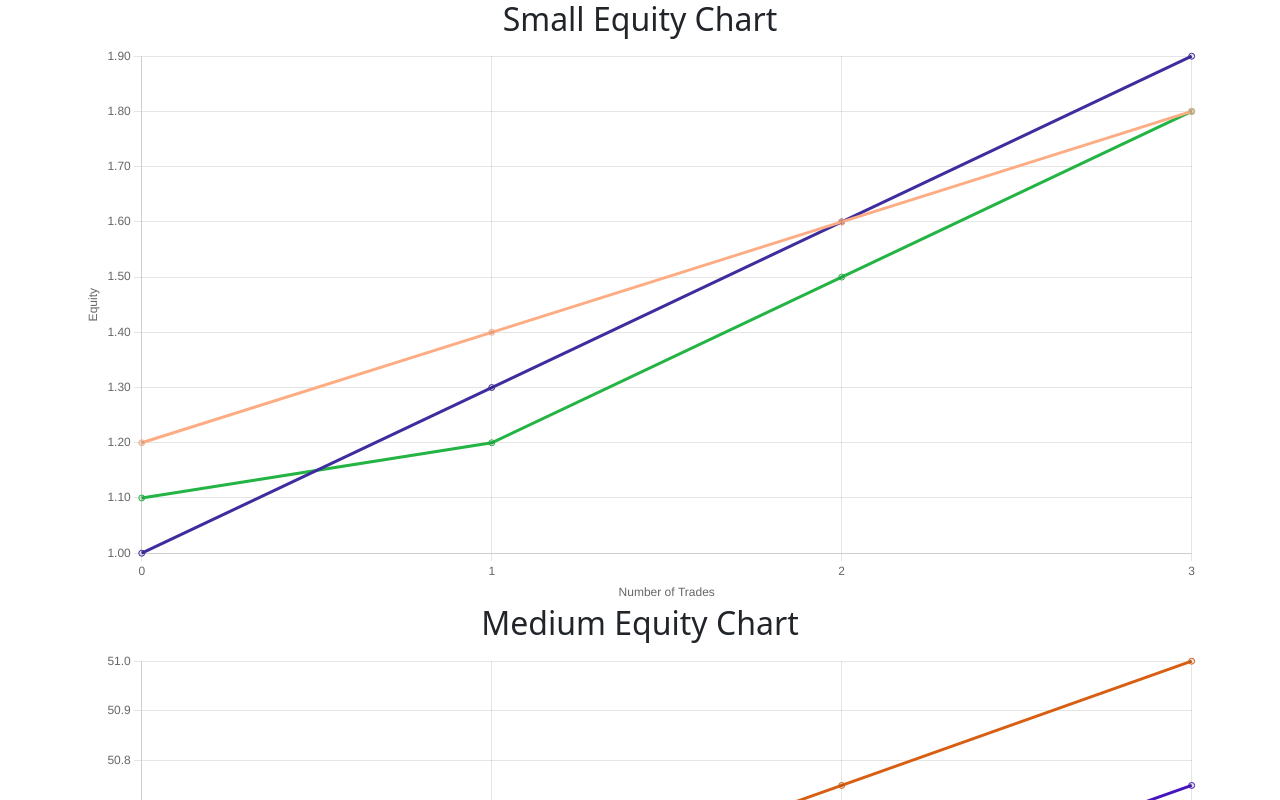
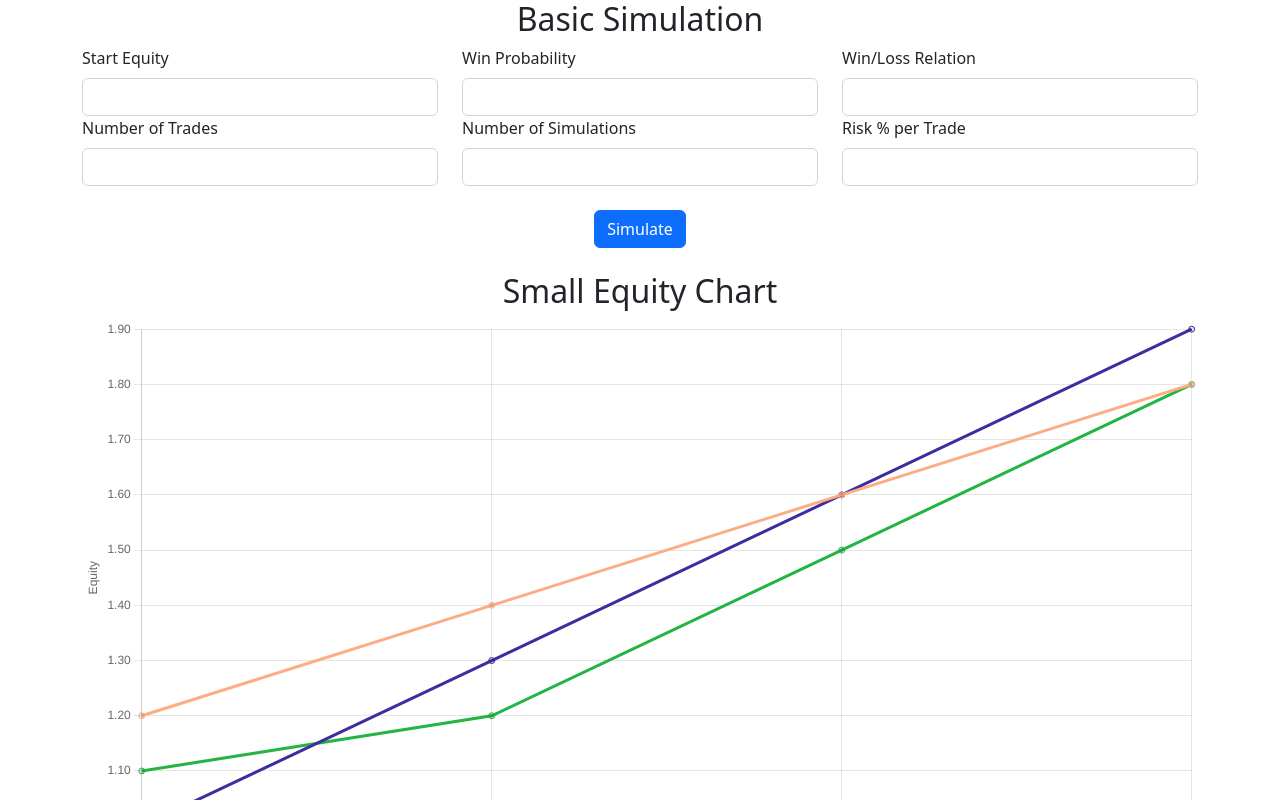
Before and after one commit to Hedgineering/MonteCarlo, a React (Vite) app in the folder client/: page / in a window 1280 px wide. Shown: the top 800 px of the page. Built offline with nearby package versions, Linux system fonts and the light colour scheme.

Commit message:
added form for basic simulation

```diff
--- a/client/src/App.tsx
+++ b/client/src/App.tsx
@@ -1,13 +1,15 @@
 import 'bootstrap/dist/css/bootstrap.min.css';
-import { useState } from 'react'
+import { useState, useEffect } from 'react'
 import reactLogo from './assets/react.svg'
 import sampleData from './sample-data/sampleEquity.json'
 import EquityChart from './components/EquityChart'
-import { useEffect } from 'react'
 import { Container } from 'react-bootstrap'
+import SimulationForm from './components/SimulationForm';
 
 const App: React.FC = () => {
   const [isReady, setIsReady] = useState(false);
+  const [data, setData] = useState<number[][]>([]);
+
   const smallData  : number[][] = JSON.parse(JSON.stringify(sampleData))["small"];
   const mediumData : number[][] = JSON.parse(JSON.stringify(sampleData))["medium"];
   const largeData  : number[][] = JSON.parse(JSON.stringify(sampleData))["large"];
@@ -23,6 +25,9 @@ const App: React.FC = () => {
 
   return (
     <Container>
+      <h2 className='text-center'>Basic Simulation</h2>
+      <SimulationForm setData={setData}/>
+
       <h2 className='text-center'>Small Equity Chart</h2>
       <EquityChart data={smallData} />
 
--- /dev/null
+++ b/client/src/components/SimulationForm.tsx
@@ -0,0 +1,117 @@
+import React, { useState } from "react";
+import { Form, Button } from "react-bootstrap";
+import { Row, Col } from "react-bootstrap";
+
+type SimulationFormProps = {
+  setData: React.Dispatch<React.SetStateAction<number[][]>>;
+};
+
+const SimulationForm: React.FC<SimulationFormProps> = ({ setData }) => {
+  const [startEquity, setStartEquity] = useState("");
+  const [winProbability, setWinProbability] = useState("");
+  const [winLossRelation, setWinLossRelation] = useState("");
+  const [numTrades, setNumTrades] = useState("");
+  const [numSimulations, setNumSimulations] = useState("");
+  const [riskPerTrade, setRiskPerTrade] = useState("");
+
+  const handleSubmit = async (event: React.FormEvent<HTMLFormElement>) => {
+    event.preventDefault();
+
+    const response = await fetch("http://localhost:5000/api/simulate", {
+      method: "POST",
+      headers: {
+        "Content-Type": "application/json",
+      },
+      body: JSON.stringify({
+        startEquity: parseFloat(startEquity),
+        winProbability: parseFloat(winProbability),
+        winLossRelation: parseFloat(winLossRelation),
+        numTrades: parseInt(numTrades),
+        numSimulations: parseInt(numSimulations),
+        riskPerTrade: parseFloat(riskPerTrade),
+      }),
+    });
+
+    const responseData = await response.json();
+    setData(responseData.results);
+  };
+
+  return (
+    <Form onSubmit={handleSubmit}>
+      <Row>
+        <Col>
+          <Form.Group controlId="startEquity">
+            <Form.Label>Start Equity</Form.Label>
+            <Form.Control
+              type="number"
+              value={startEquity}
+              onChange={(e) => setStartEquity(e.target.value)}
+            />
+          </Form.Group>
+        </Col>
+        <Col>
+          <Form.Group controlId="winProbability">
+            <Form.Label>Win Probability</Form.Label>
+            <Form.Control
+              type="number"
+              value={winProbability}
+              onChange={(e) => setWinProbability(e.target.value)}
+            />
+          </Form.Group>
+        </Col>
+        <Col>
+          <Form.Group controlId="winLossRelation">
+            <Form.Label>Win/Loss Relation</Form.Label>
+            <Form.Control
+              type="number"
+              value={winLossRelation}
+              onChange={(e) => setWinLossRelation(e.target.value)}
+            />
+          </Form.Group>
+        </Col>
+      </Row>
+      <Row>
+        <Col>
+          <Form.Group controlId="numTrades">
+            <Form.Label>Number of Trades</Form.Label>
+            <Form.Control
+              type="number"
+              value={numTrades}
+              onChange={(e) => setNumTrades(e.target.value)}
+            />
+          </Form.Group>
+        </Col>
+        <Col>
+          <Form.Group controlId="numSimulations">
+            <Form.Label>Number of Simulations</Form.Label>
+            <Form.Control
+              type="number"
+              value={numSimulations}
+              onChange={(e) => setNumSimulations(e.target.value)}
+              min={1}
+            />
+          </Form.Group>
+        </Col>
+        <Col>
+          <Form.Group controlId="riskPerTrade">
+            <Form.Label>Risk % per Trade</Form.Label>
+            <Form.Control
+              type="number"
+              value={riskPerTrade}
+              onChange={(e) => setRiskPerTrade(e.target.value)}
+              min={1}
+              max={100}
+            />
+          </Form.Group>
+        </Col>
+      </Row>
+      <div className="d-flex justify-content-center">
+        <Button variant="primary" type="submit" className="my-4">
+          Simulate
+        </Button>
+      </div>
+    </Form>
+  );
+};
+
+export default SimulationForm;
```
